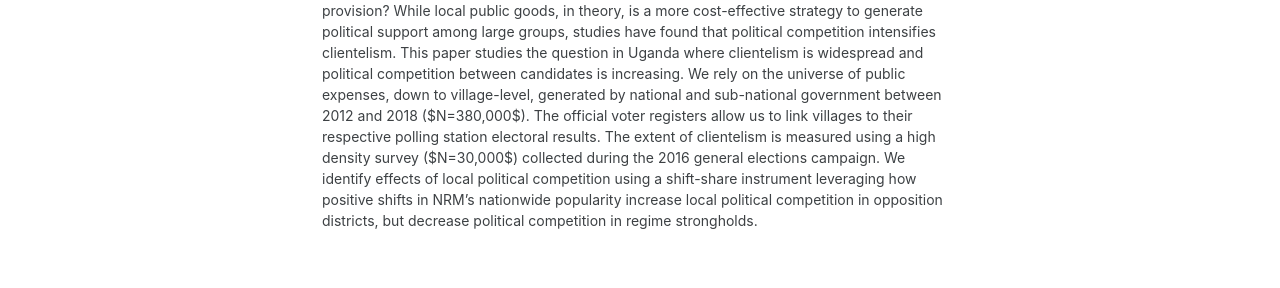
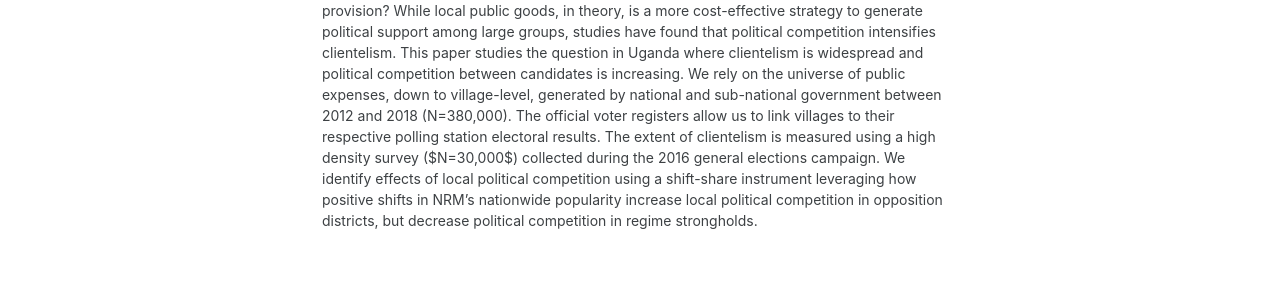
Before and after one commit to AndersWoller/AndersWoller.github.io, a Jekyll site: the page built from _pages/research.md, in a window 1280 px wide and 900 px high. Shown: the part 462-750 px from the top of the window. Built offline with Jekyll 4.4.1, drawn with Linux system fonts in a browser that asks for light colours; cached includes are drawn as plain includes; some of the changed text lies outside the part shown.

Commit message:
Update research.md

```diff
--- a/_pages/research.md
+++ b/_pages/research.md
@@ -9,7 +9,7 @@ permalink: /Research/
 <h2> Distributive Politics in Competitive Vote Markets -- Evidence from Uganda </h2>
 with Horacio Larreguy
 
-<p style="font-size:14px"> Does political competition deter clientelism by encouraging politicians to rely on public goods provision? While local public goods, in theory, is a more cost-effective strategy to generate political support among large groups, studies have found that political competition intensifies clientelism. This paper studies the question in Uganda where clientelism is widespread and political competition between candidates is increasing. We rely on the universe of public expenses, down to village-level, generated by national and sub-national government between 2012 and 2018 ($N=380,000$). The official voter registers allow us to link villages to their respective polling station electoral results. The extent of clientelism is measured using a high density survey ($N=30,000$) collected during the 2016 general elections campaign. We identify effects of local political competition using a shift-share instrument leveraging how positive shifts in NRM’s nationwide popularity increase local political competition in opposition districts, but decrease political competition in regime strongholds. </p>
+<p style="font-size:14px"> Does political competition deter clientelism by encouraging politicians to rely on public goods provision? While local public goods, in theory, is a more cost-effective strategy to generate political support among large groups, studies have found that political competition intensifies clientelism. This paper studies the question in Uganda where clientelism is widespread and political competition between candidates is increasing. We rely on the universe of public expenses, down to village-level, generated by national and sub-national government between 2012 and 2018 (N=380,000). The official voter registers allow us to link villages to their respective polling station electoral results. The extent of clientelism is measured using a high density survey ($N=30,000$) collected during the 2016 general elections campaign. We identify effects of local political competition using a shift-share instrument leveraging how positive shifts in NRM’s nationwide popularity increase local political competition in opposition districts, but decrease political competition in regime strongholds. </p>
 
 
 <h2> Correcting Misperceptions with Base Rate Information: Evidence from a Field Experiment in Online Local Media </h2>
```
